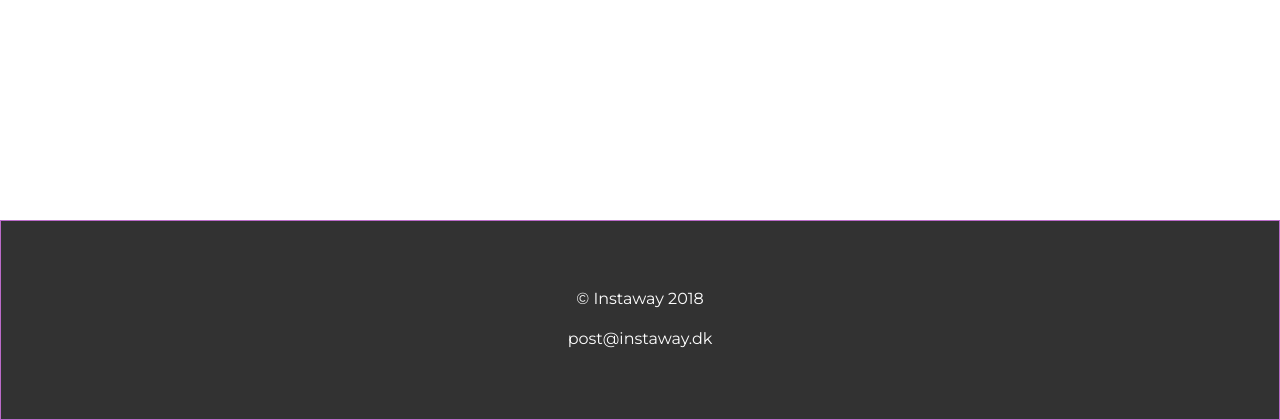
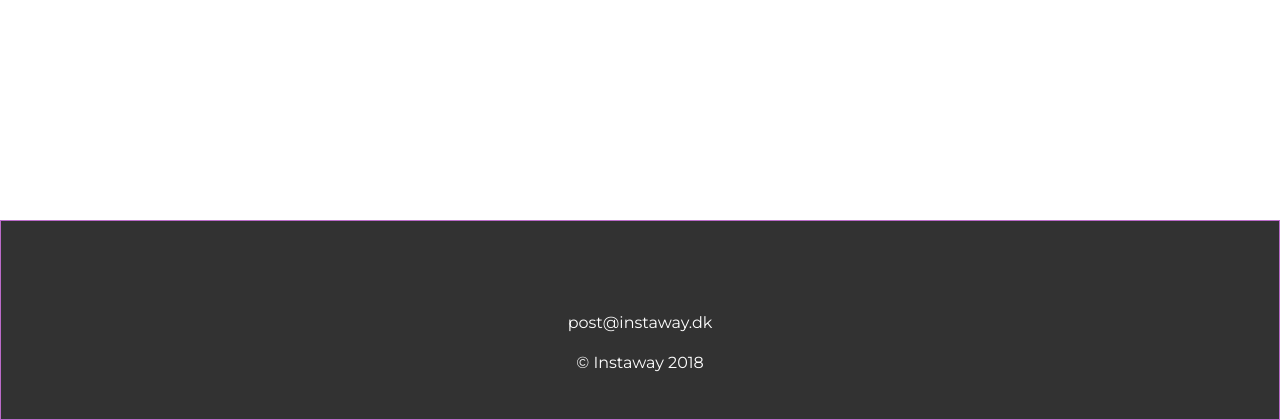
Before and after one commit to joaja90/MyRepo, a PHP site: page / in a window 1280 px wide. Shown: the part 1058-1478 px from the top of the page. Run offline with PHP 8.4, Linux system fonts and the light colour scheme.

Commit message:
Opsamling

```diff
--- a/2. semester/INSTAWAY/blog.css
+++ b/2. semester/INSTAWAY/blog.css
@@ -3,7 +3,7 @@
 .banner-blog {
     height: 60vh;
     width: 100%;
-    background-color: url(img/frontpage.png);
+    background-color: url(img/blog.png);
     background-size: cover;
     padding: 12%;
     background-repeat: no-repeat;
--- a/2. semester/INSTAWAY/index.html
+++ b/2. semester/INSTAWAY/index.html
@@ -64,8 +64,10 @@
     <!-- Footer indhold -->
     <footer class="footer">
         <div class="footer-content">
+            <img src="img/facelink.png">
+            <img src="img/instalink.png">
+            <p>post@instaway.dk</p>
             <p>&copy; Instaway 2018</p>
-            <p>post@instaway.dk</p>
         </div>
     </footer>
 
--- a/2. semester/INSTAWAY/komigang.html
+++ b/2. semester/INSTAWAY/komigang.html
@@ -13,7 +13,6 @@
             color: #962fbf;
             border-top: 1px solid #962fbf;
         }
-
     </style>
     <title>Instaway - Flere kunder med Instagram</title>
 </head>
@@ -48,7 +47,7 @@
     </div>
     <div class="container">
         <div class="pakker">
-            <h2>aiojfoiakæsmfækfæksdfjs ksaf asd fs fdsad fsadf sadf sa f s f safd sfgosåfkgpods kgpsdjg æoidsjg æodsijg oæidsjg æoijfdg oijdsgoæi jdsoijg odsijg æoidsjg æoidsjg æoidsjg oisæ j</h2>
+            <h2>Med en af vores pakker vil i hurtigt være på vej<br> mod mere succes på Instagram.</h2>
             <img src="pakker/first.png" alt="bestil nu hos Instaway">
             <img src="pakker/second.png" alt="bestil nu hos Instaway">
             <img src="pakker/third.png" alt="bestil nu hos Instaway">
@@ -62,8 +61,6 @@
         </div>
     </footer>
     <script src="jquery-2.1.0.min.js">
-
-
     </script>
     <script>
         $(window).scroll(function() {
@@ -83,7 +80,6 @@
                 return false;
             });
         });
-
     </script>
 </body>
 
--- a/2. semester/INSTAWAY/style.css
+++ b/2. semester/INSTAWAY/style.css
@@ -225,6 +225,13 @@ nav a:hover::before {
     text-align: center;
     color: white;
     padding: 50px;
+
+}
+
+.footer-content img {
+    height: auto;
+    width: 0px;
+    display: inline-block;
 
 }
 
```
Also changed, not shown: 2. semester/INSTAWAY/img/facelink.png (added), 2. semester/INSTAWAY/img/instalink.png (added).
